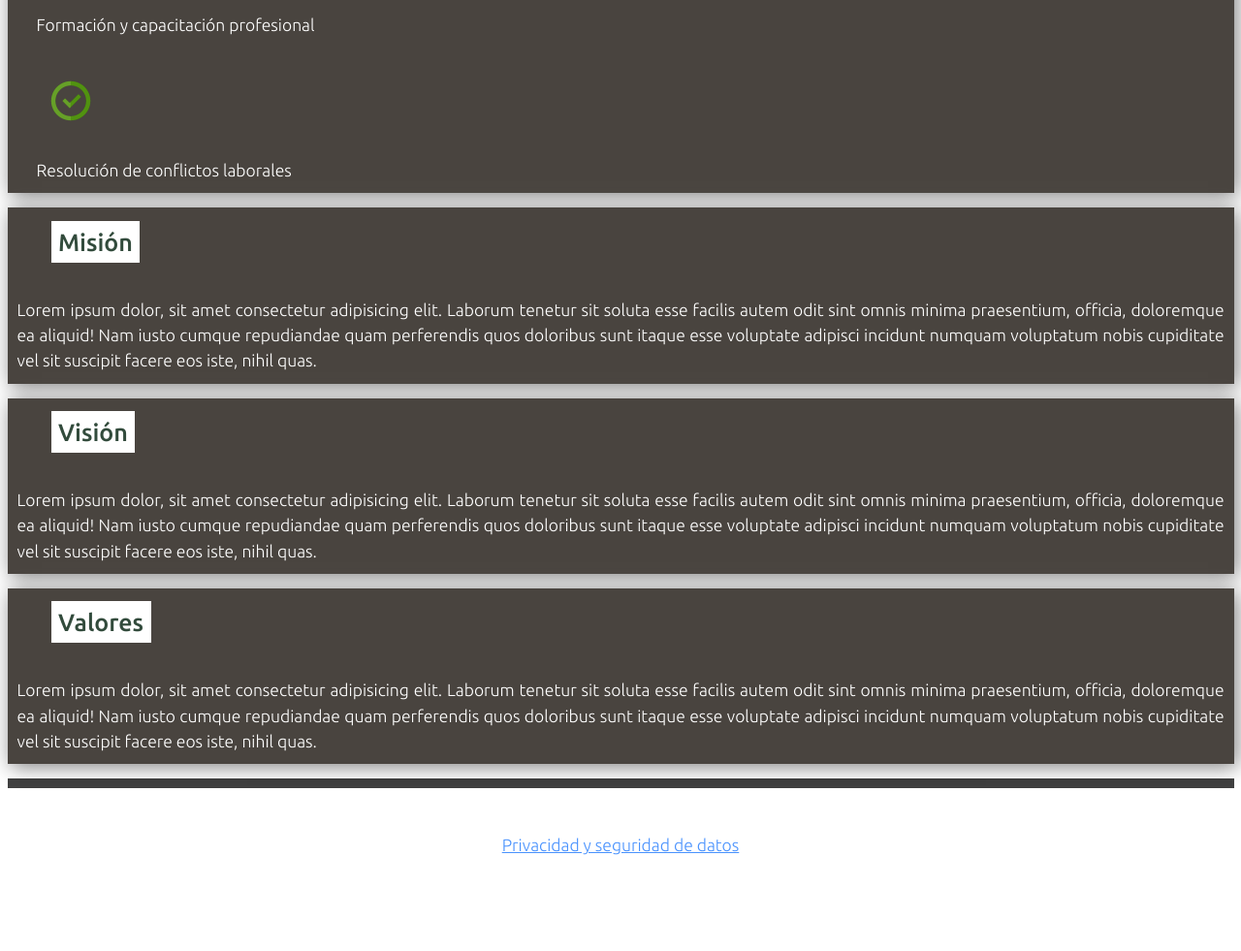
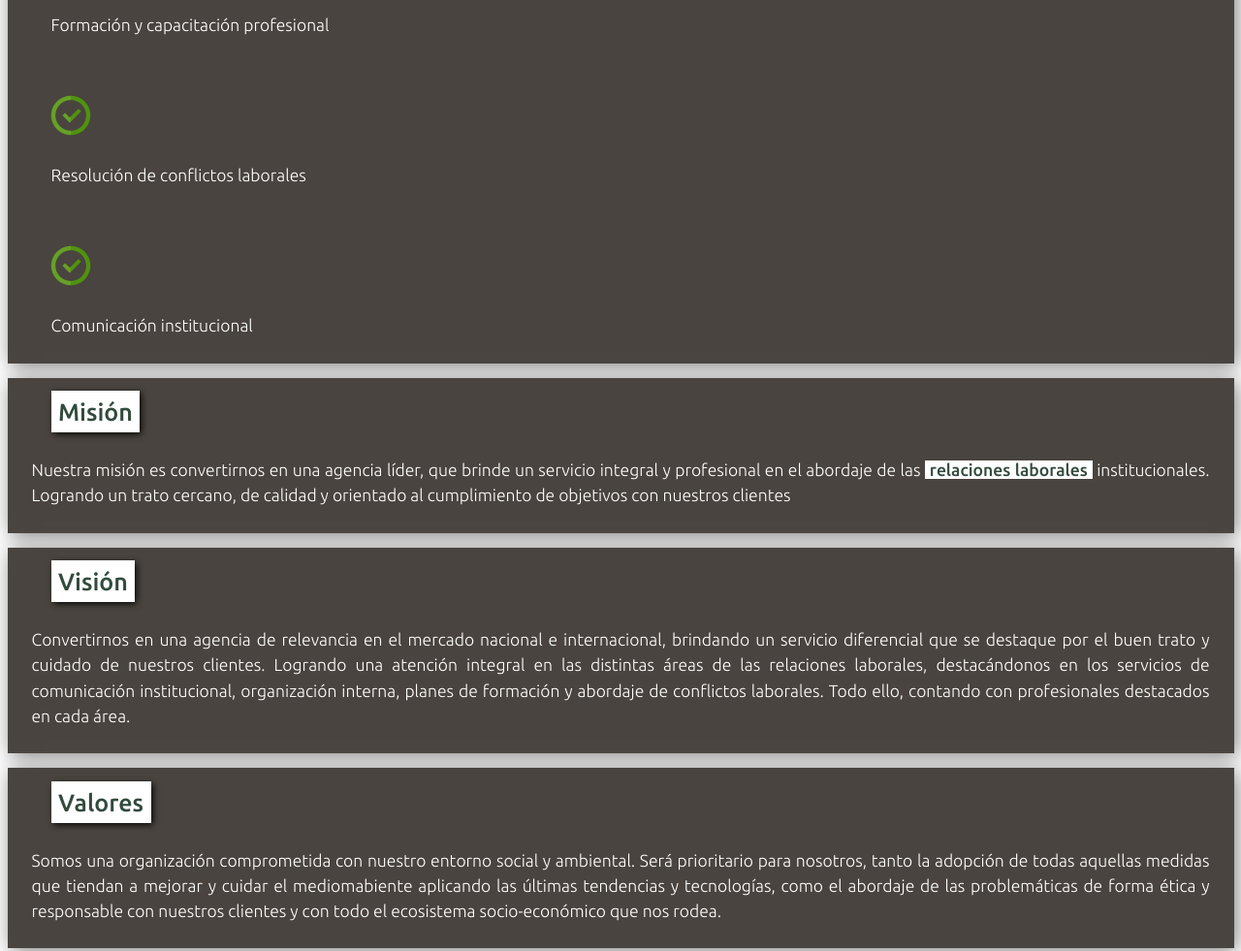
Before and after one commit to DamianCurt/al_repositorio, a website: page pages/quienes_somos.html in a window 1280 px wide. Shown: the part 842-1823 px from the top of the page at 97% size. Before the commit the page ends 1738 px from the top, so only its background shows below. Drawn offline with nearby package versions, Linux system fonts and the light colour scheme.

Commit message:
Quienes somos avance en estilo

```diff
--- a/pages/quienes_somos.html
+++ b/pages/quienes_somos.html
@@ -105,33 +105,25 @@
                 <li><p>Relaciones laborales en general</p></li>
                 <li><p>Formación y capacitación profesional</p></li>
                 <li><p>Resolución de conflictos laborales</p></li>
+                <li><p>Comunicación institucional</p></li>
             </ul>
         </article>
     </div>
     <div class="quienesSomos__card">
         <h2> <span class="quienesSomos--resaltado--blanco">Misión</span> </h2>
         <article>
-            <p>Lorem ipsum dolor, sit amet consectetur adipisicing elit. Laborum tenetur sit soluta esse facilis
-                autem odit sint omnis minima praesentium, officia, doloremque ea aliquid! Nam iusto cumque
-                repudiandae quam perferendis quos doloribus sunt itaque esse voluptate adipisci incidunt numquam
-                voluptatum nobis cupiditate vel sit suscipit facere eos iste, nihil quas.</p>
+            <p>Nuestra misión es convertirnos en una agencia líder, que brinde un servicio integral y profesional en el abordaje de las <span class="quienesSomos--text--style">relaciones laborales</span> institucionales. Logrando un trato cercano, de calidad y orientado al cumplimiento de objetivos con nuestros clientes</p>
         </article>
     </div>
     <div class="quienesSomos__card">
         <h2> <span class="quienesSomos--resaltado--blanco">Visión</span> </h2>
-        <p>Lorem ipsum dolor, sit amet consectetur adipisicing elit. Laborum tenetur sit soluta esse facilis
-            autem odit sint omnis minima praesentium, officia, doloremque ea aliquid! Nam iusto cumque
-            repudiandae quam perferendis quos doloribus sunt itaque esse voluptate adipisci incidunt numquam
-            voluptatum nobis cupiditate vel sit suscipit facere eos iste, nihil quas.</p>
+        <p>Convertirnos en una agencia de relevancia en el mercado nacional e internacional, brindando un servicio diferencial que se destaque por el buen trato y cuidado de nuestros clientes. Logrando una atención integral en las distintas áreas de las relaciones laborales, destacándonos en los servicios de comunicación institucional, organización interna, planes de formación y abordaje de conflictos laborales. Todo ello, contando con profesionales destacados en cada área.</p>
     </div>
     <div class="quienesSomos__card">
         <div>
             <h2> <span class="quienesSomos--resaltado--blanco">Valores</span> </h2>
             <article>
-                <p>Lorem ipsum dolor, sit amet consectetur adipisicing elit. Laborum tenetur sit soluta esse facilis
-                    autem odit sint omnis minima praesentium, officia, doloremque ea aliquid! Nam iusto cumque
-                    repudiandae quam perferendis quos doloribus sunt itaque esse voluptate adipisci incidunt numquam
-                    voluptatum nobis cupiditate vel sit suscipit facere eos iste, nihil quas.</p>
+                <p>Somos una organización comprometida con nuestro entorno social y ambiental. Será prioritario para nosotros, tanto la adopción de todas aquellas medidas que tiendan a mejorar y cuidar el mediomabiente aplicando las últimas tendencias y tecnologías, como el abordaje de las problemáticas de forma ética y responsable con nuestros clientes y con todo el ecosistema socio-económico que nos rodea.</p>
             </article>
         </div>
     </div>
--- a/scss/_quienesSomos.scss
+++ b/scss/_quienesSomos.scss
@@ -1,10 +1,12 @@
 .quienesSomos__card {
-    box-shadow: 0.3rem 0.3rem 2rem gray;
-    margin-bottom: 1.5rem;
+    box-shadow      : 0.3rem 0.3rem 2rem gray;
+    margin-bottom   : 1.5rem;
     background-color: $greyColor;
 }
 
-.quienesSomos__card ul, li, p {
+.quienesSomos__card ul,
+li,
+p {
     color: $whiteColor;
 }
 
@@ -14,16 +16,28 @@
 
 .quienesSomos--resaltado--blanco {
     background-color: $whiteColor;
-    padding: 0.75rem;
-    margin-top: 0.5rem;
+    padding         : 0.75rem;
+    margin-top      : 0.5rem;
+    box-shadow: 0.15rem 0.15rem 0.7rem black;
 }
 
 .quienesSomos__card p {
-    padding: 1rem;
+    padding-left: 2.5rem;
+    padding-right: 2.5rem;
+    padding-bottom: 2.5rem;
+
+}
+
+.quienesSomos--text--style {
+    background-color: $whiteColor;
+    color           : $greenColor;
+    padding-left: 0.5rem;
+    padding-right: 0.5rem;
+    font-weight: 500;
 }
 
 .quienesSomos__list {
     list-style-position: inside;
-    list-style-image: url("../images/check_logo.png");
-    list-style-type: disc;
+    list-style-image   : url("../images/check_logo.png");
+    list-style-type    : disc;
 }
```
Also changed, not shown: pages/servicios.html (+9 -15 lines), css/style.css.
